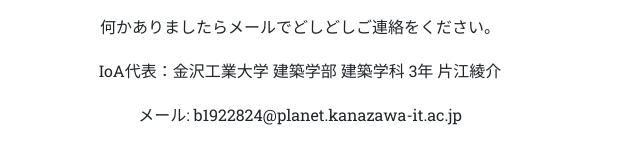
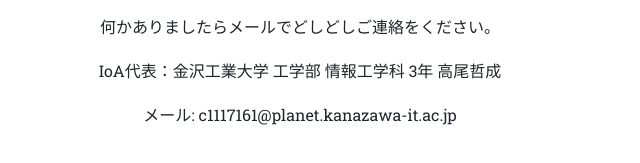
Before and after one commit to IoA-project/WebSite, a website: page index.html in a window 1280 px wide. Shown: the part 5049-5212 px from the top of the page, 340-980 px from the left. Drawn offline with nearby package versions, Linux system fonts and the light colour scheme; a web font is replaced by a local one.

Commit message:
Update index.html

```diff
--- a/index.html
+++ b/index.html
@@ -215,8 +215,8 @@
             <div class="container text-center">
                 <h2 class="section-heading text-uppercase">Contact</h2>
                     <p>何かありましたらメールでどしどしご連絡をください。</p>
-                    <p>IoA代表：金沢工業大学 建築学部 建築学科 3年 片江綾介</p>
-                    <p>メール: b1922824@planet.kanazawa-it.ac.jp</p>
+                    <p>IoA代表：金沢工業大学 工学部 情報工学科 3年 高尾哲成</p>
+                    <p>メール: c1117161@planet.kanazawa-it.ac.jp</p>
         　　</div>
                 <!-- Portfolio Modals--><!-- Modal 1-->
                 <div class="portfolio-modal modal fade" id="portfolioModal1" tabindex="-1" role="dialog" aria-hidden="true">
```
